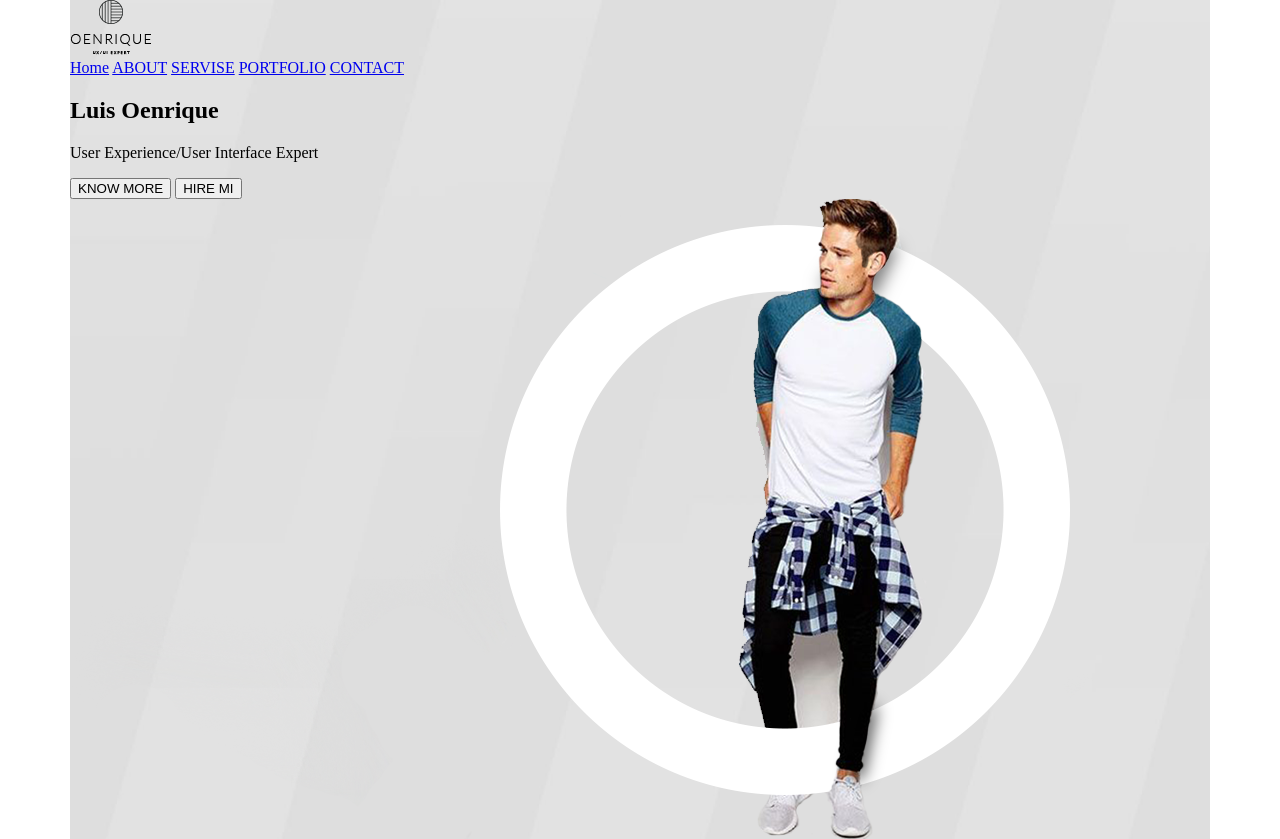
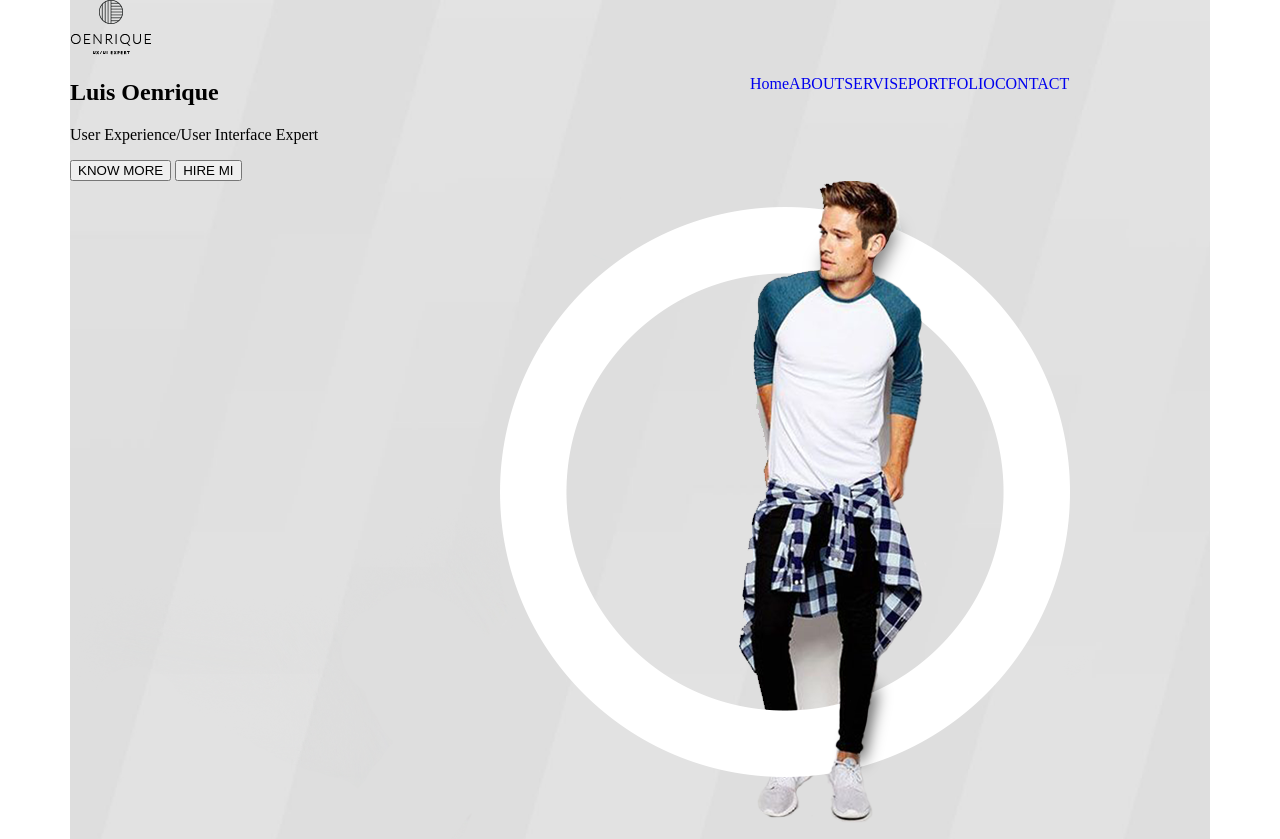
Before and after one commit to GeekHub-Frontend-CMS-8/Titchenko_Oleksii_hw_6, a plain HTML site: page index_hw6.html in a window 1280 px wide. Shown: the top 839 px of the page. Drawn offline with Linux system fonts and the light colour scheme.

Commit message:
work problem on header

```diff
--- /dev/null
+++ b/_header.scss
@@ -0,0 +1,35 @@
+.header {
+  display: inline-block;
+  width: 100%;
+  background-image: url(image6/bg_header.jpg);
+  background-size: 100% 100%;
+  background-repeat: no-repeat;
+}
+ul {
+  display: inline-flex;
+  width: 460px;
+  /*color: #000000;*/
+  float: right;
+}
+li {
+
+  list-style-type: none;
+  color: #000000;
+  a {
+    text-decoration: none;
+  }
+}
+.logo-img {
+  align-items: flex-end;
+  justify-content: space-between;
+}
+
+header-nav, heder-nav-li{
+  display: inline-flex;
+  text-decoration: none;
+  justify-content: space-between;
+}
+li a:hover {
+  text-decoration: underline; /* Добавляем подчеркивание при наведении курсора мыши на ссылку */
+  color: black; /*почему не черный текст?*/
+}
--- a/index_hw6.html
+++ b/index_hw6.html
@@ -15,19 +15,24 @@
                 <div class="logo-img">
                     <img src="Image6/logo.jpg" alt="figura logo">
                 </div>
-                    <nav>
-                        <a href="#">Home</a>
-                        <a href="#">ABOUT</a>
-                        <a href="#">SERVISE</a>
-                        <a href="#">PORTFOLIO</a>
-                        <a href="#">CONTACT</a>
-                    </nav>
+
+                    <div class="header-nav">
+                        <ul class="header-nav-li">
+                            <li><a href="#">Home</a></li>
+                            <li><a href="#">ABOUT</a></li>
+                            <li><a href="#">SERVISE</a></li>
+                            <li><a href="#">PORTFOLIO</a></li>
+                            <li><a href="#">CONTACT</a></li>
+                        </ul>
+                    </div>
+                <div>
                     <h1>Luis Oenrique</h1>
                     <p>User Experience/User Interface Expert</p>
                     <button>KNOW MORE</button>
                     <button>HIRE MI</button>
+                </div>
                 <img src="Image6/men.jpg" alt="figura men">
-            </section>
+         </section>
 <!--END Header-->
 <!--KNOW MORE-->
          <section class="know-more">
--- a/style_hw6.scss
+++ b/style_hw6.scss
@@ -1,23 +1,10 @@
 /*SCSS*/
+@import "_header";
 body {
   box-sizing: border-box;
   max-width: 1170px;
   padding: 0 15px;
   margin: 0 auto;
-}
-.header {
-  display: inline-block;
-  width: 100%;
-  background-image: url(image6/bg_header.jpg);
-  background-size: 100% 100%;
-  width: 100%;
-  background-repeat: no-repeat;
-  justify-content:space-between;
-    nav {
-      color: #000000;
-      a.hover {color: #000000}
-      text-decoration: none;
-    }
 }
 
 .know-more {
```
Also changed, not shown: style_hw6.css, 1 other file.
